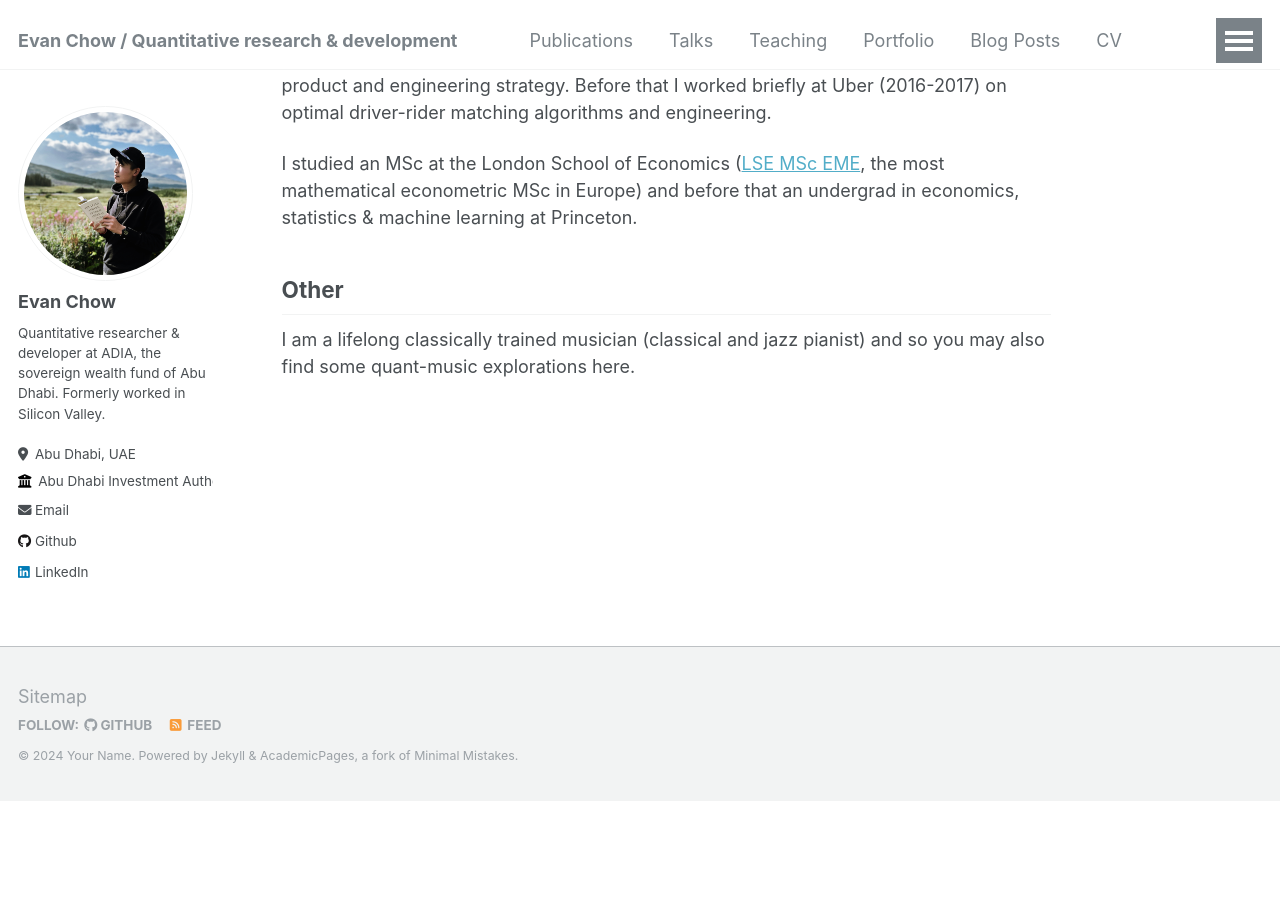
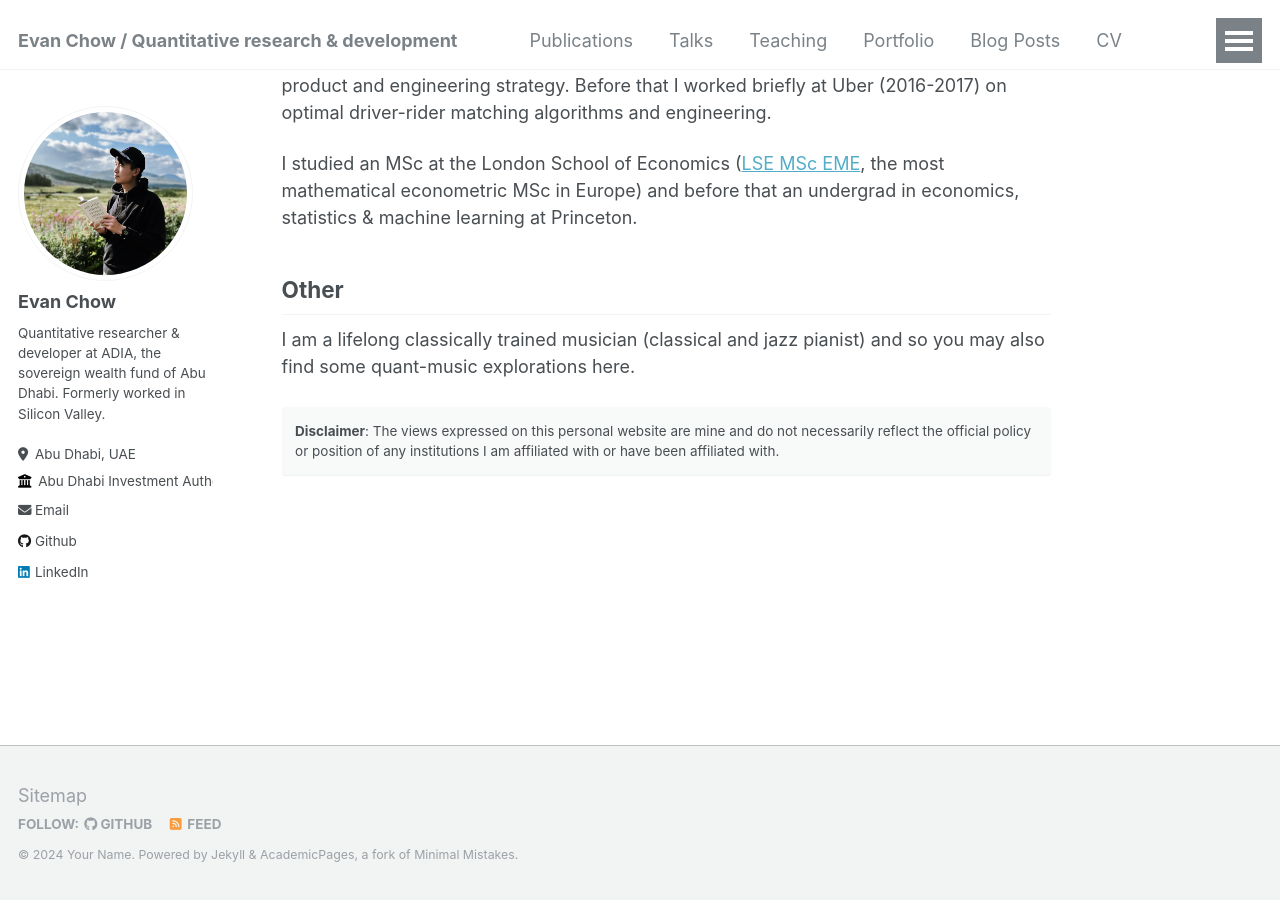
Before and after one commit to evnchw/evnchw.github.io, a Jekyll site: the page built from _pages/about.md, in a window 1280 px wide and 900 px high, scrolled down 1023 px. Built offline with Jekyll 4.4.1, drawn with Linux system fonts in a browser that asks for light colours; before the commit the page ends 1825 px from its top, so only the background shows below that.

Commit message:
Update about.md

```diff
--- a/_pages/about.md
+++ b/_pages/about.md
@@ -34,3 +34,6 @@
 ## Other
 
 I am a lifelong classically trained musician (classical and jazz pianist) and so you may also find some quant-music explorations here.
+
+**Disclaimer**: The views expressed on this personal website are mine and do not necessarily reflect the official policy or position of any institutions I am affiliated with or have been affiliated with.
+{: .notice}
```
